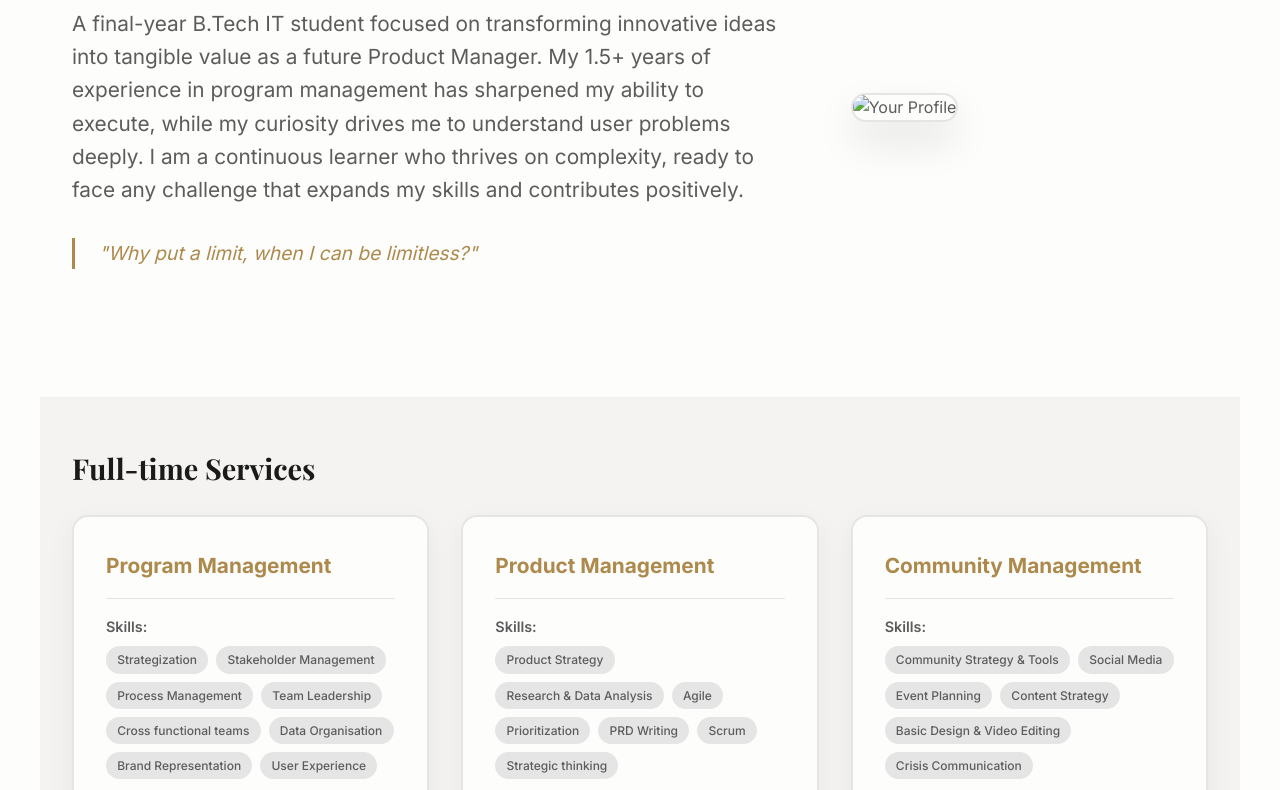
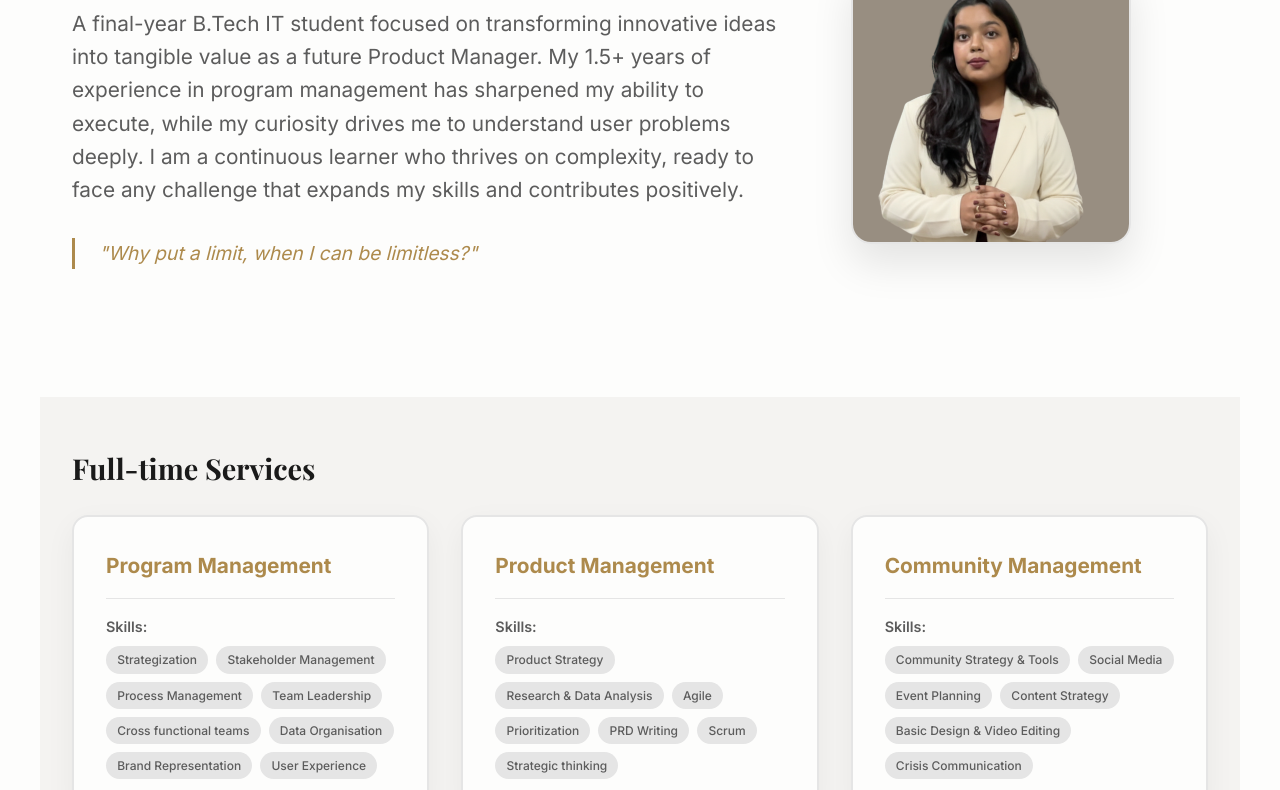
Before and after one commit to ssrivastav11/SanskritiSriv.portfolio, a plain HTML site: page index.html in a window 1280 px wide. Shown: the part 246-1036 px from the top of the page. Drawn offline with nearby package versions, Linux system fonts and the light colour scheme.

Commit message:
Update index.html

```diff
--- a/index.html
+++ b/index.html
@@ -532,7 +532,7 @@
             <p class="animated-text mantra" style="animation-delay:1s;">"Why put a limit, when I can be limitless?"</p>
         </div>
         <div>
-            <img src="images/Portfolio.png" alt="Your Profile" class="profile-photo">
+            <img src="Portfolio.png" alt="Your Profile" class="profile-photo">
         </div>
     </section>
 
```
